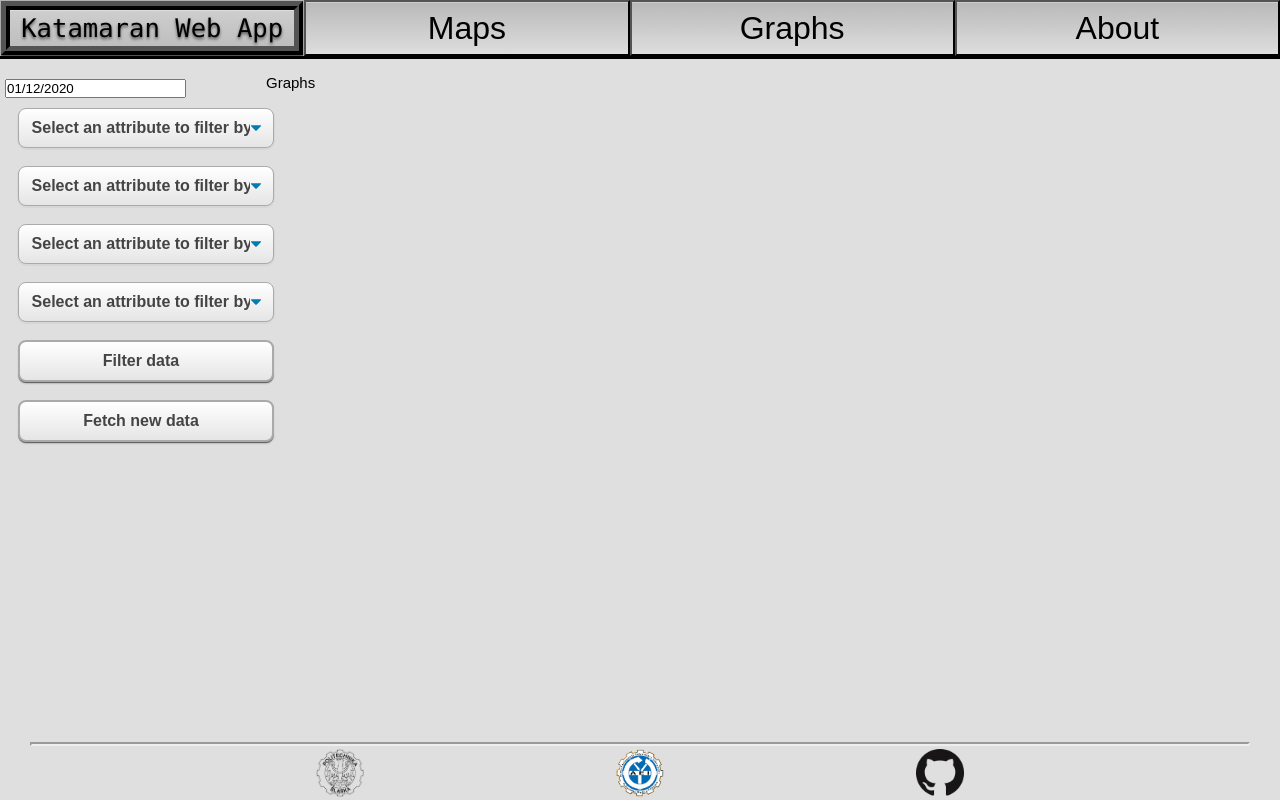
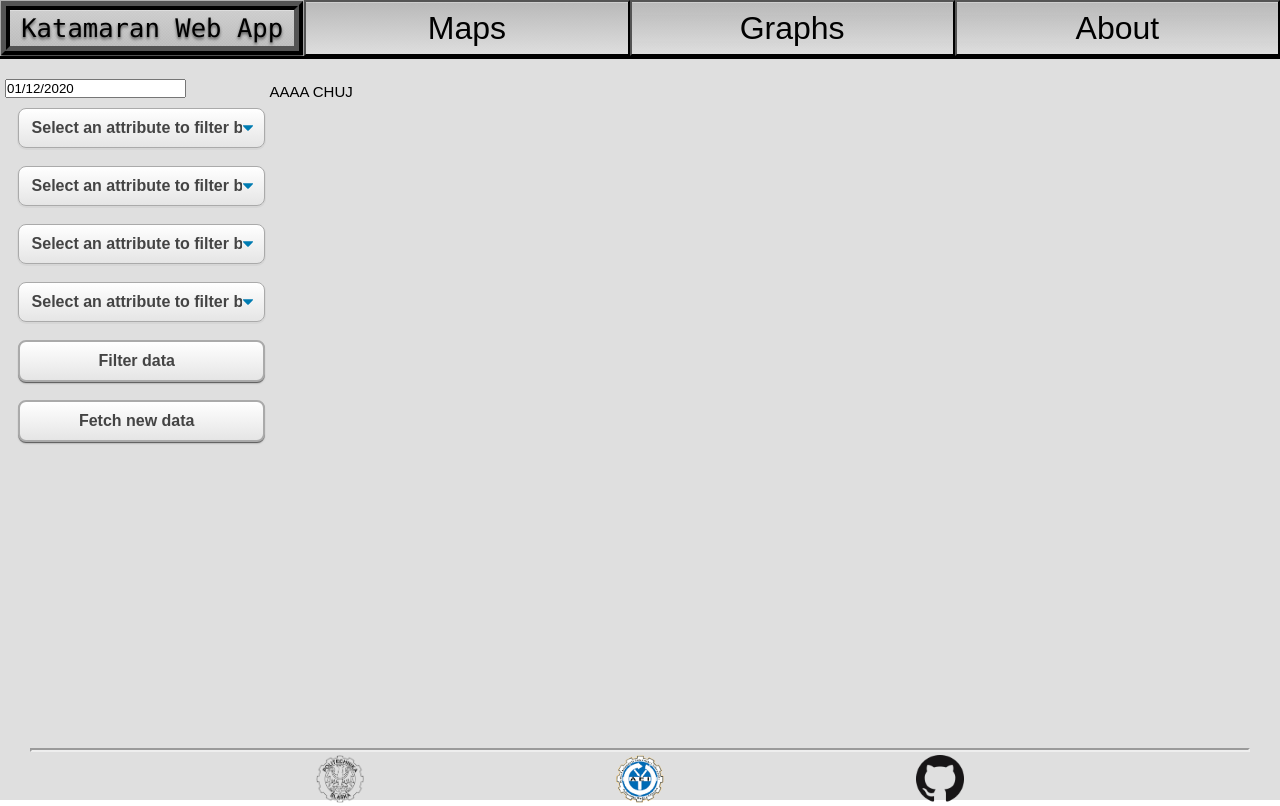
Before and after one commit to WhiteHeresy/katamaran, a React (Create React App) app: page /graphs in a window 1280 px wide. Built offline with nearby package versions, Linux system fonts and the light colour scheme.

Commit message:
maps button styling

```diff
--- /dev/null
+++ b/src/Components/GraphProper.js
@@ -0,0 +1,25 @@
+import React, { Component } from "react";
+
+class GraphProper extends Component {
+  constructor(props) {
+    super(props);
+
+    this.state = {};
+  }
+
+  render() {
+    return (
+      <div
+        style={{
+          width: this.props.graphWidth,
+          height: this.props.graphHeight,
+          margin: "0.6em 1.4em 0.5em 0.8em"
+        }}
+      >
+        AAAA CHUJ
+      </div>
+    );
+  }
+}
+
+export default GraphProper;
--- a/src/Components/MainGraphs.js
+++ b/src/Components/MainGraphs.js
@@ -1,14 +1,20 @@
 import React, { useState, useEffect } from "react";
 import Sidebar from "./Sidebar";
 import sampleData from "../sample_data/data.json";
+import GraphProper from "./GraphProper";
 
 function MainGraphs() {
   const [startDate, setStartDate] = useState(new Date());
+  const graphWidth = 0.8 * window.innerWidth;
+  const graphHeight = 0.8 * window.innerHeight;
 
   return (
     <div className="wholeMain">
       <Sidebar></Sidebar>
-      <p>Graphs</p>
+      <GraphProper
+        graphWidth={graphWidth}
+        graphHeight={graphHeight}
+      ></GraphProper>
     </div>
   );
 }
--- a/src/Components/MainMaps.js
+++ b/src/Components/MainMaps.js
@@ -1,7 +1,4 @@
 import React from "react";
-import Map from "pigeon-maps";
-import Marker from "pigeon-marker";
-import Overlay from "pigeon-overlay";
 import Sidebar from "./Sidebar.js";
 import MapProper from "./MapProper.js";
 
--- a/src/Components/MapProper.js
+++ b/src/Components/MapProper.js
@@ -68,6 +68,17 @@ class MapProper extends Component {
     this.setState({ animating: false });
   };
 
+  btnStyle = {
+    color: "#444",
+    cursor: "pointer",
+    border: "1px solid #aaa",
+    borderRadius: "0.3em",
+    backgroundColor: "#fff",
+    transition: "background-color 0.2s ease-out",
+    backgroundmage: "linearGradient(#ffffff, #e5e5e5)",
+    margin: "0.2em"
+  };
+
   render() {
     const {
       center,
@@ -91,8 +102,12 @@ class MapProper extends Component {
         }}
       >
         <div>
-          <button onClick={this.zoomIn}>Zoom In</button>
-          <button onClick={this.zoomOut}>Zoom Out</button>{" "}
+          <button onClick={this.zoomIn} style={this.btnStyle}>
+            Zoom In
+          </button>
+          <button onClick={this.zoomOut} style={this.btnStyle}>
+            Zoom Out
+          </button>{" "}
           {Math.round(center[0] * 10000) / 10000} ({lat2tile(center[0], zoom)})
           {" x "}
           {Math.round(center[1] * 10000) / 10000} ({lng2tile(center[1], zoom)})
```
